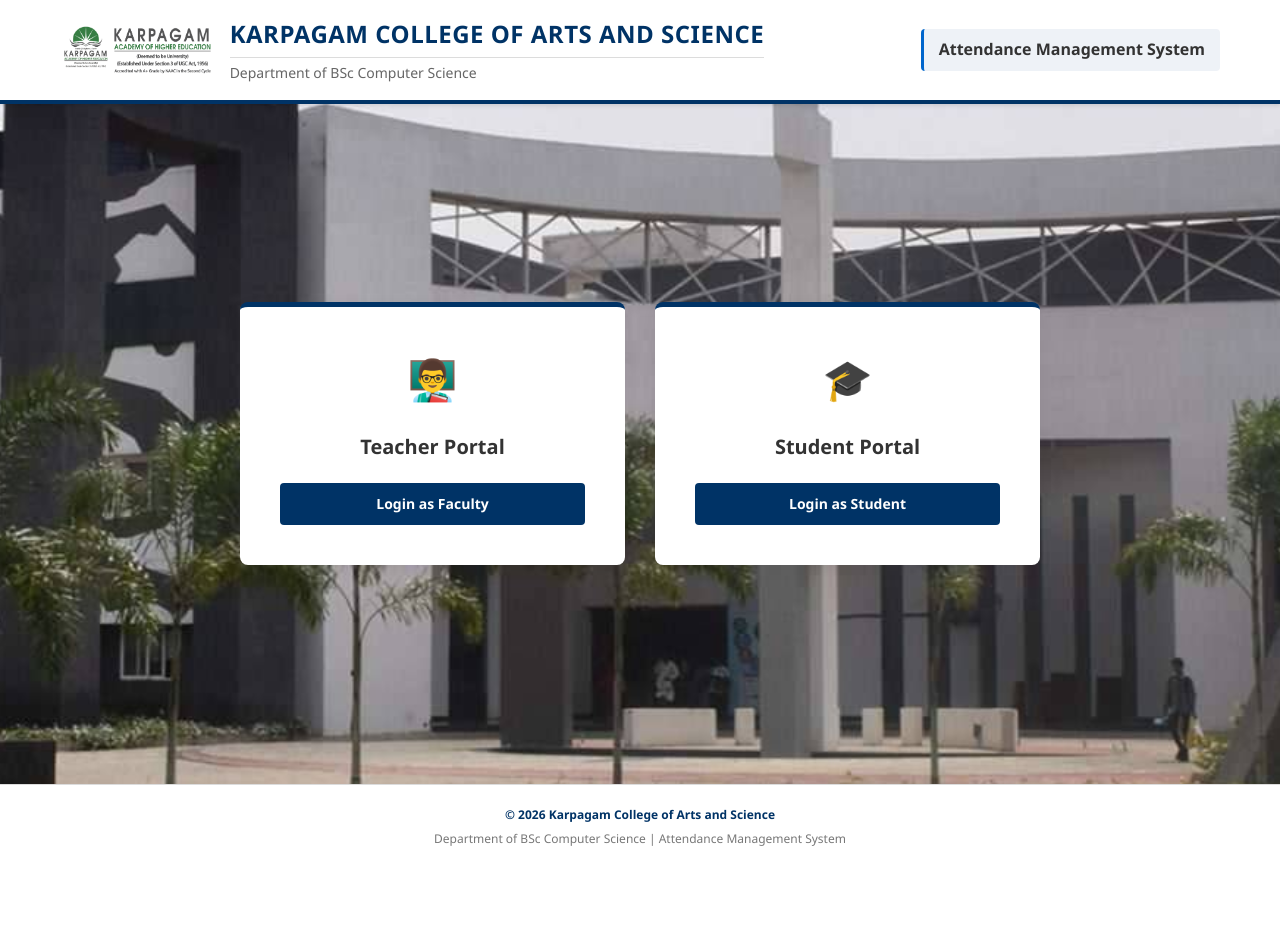
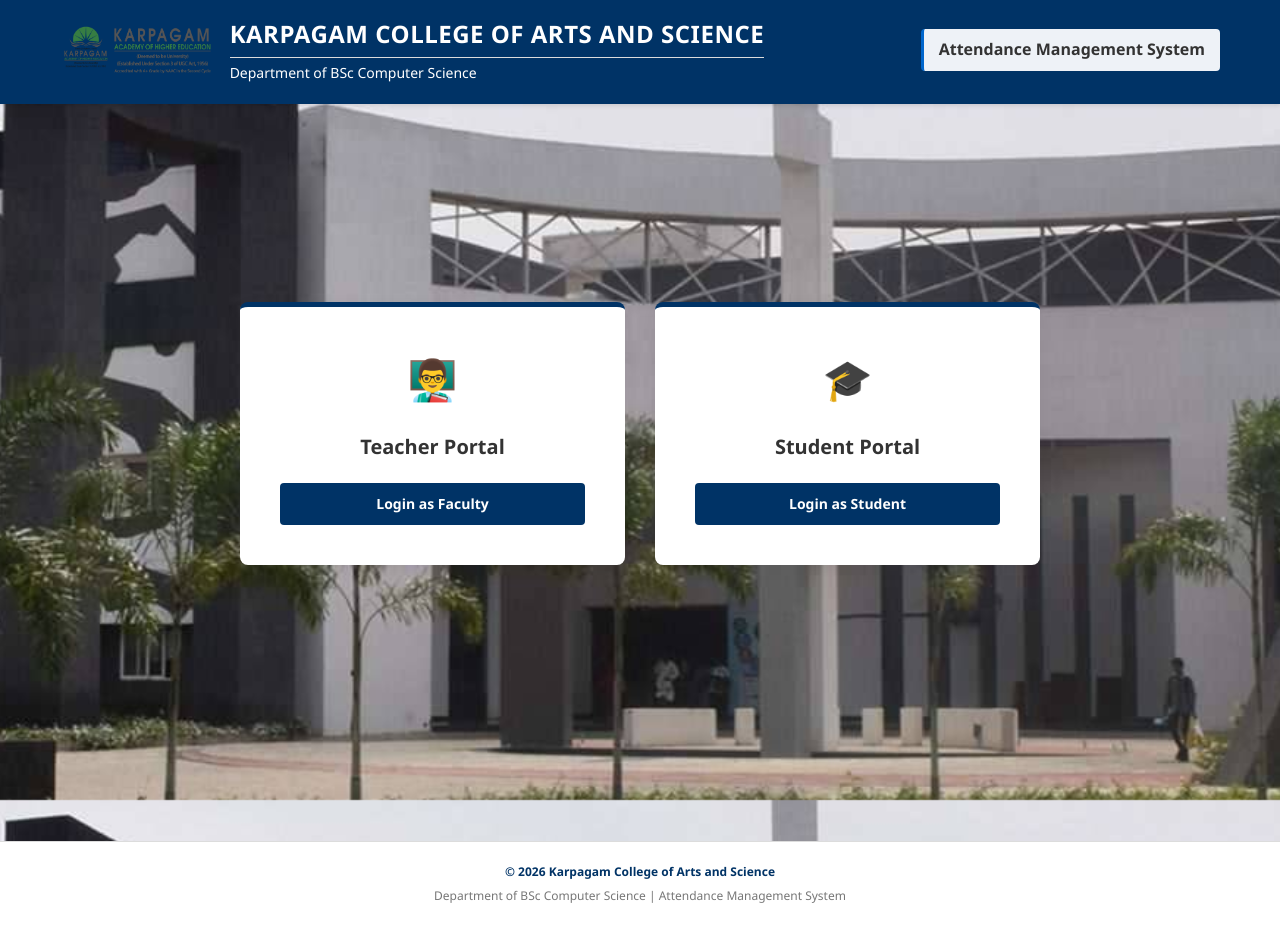
Before and after one commit to Riyasf16/Attendence_management_system, a PHP site: page / in a window 1280 px wide. Before the commit the page ends 846 px from the top, so only its background shows below. Run offline with PHP 8.4, Linux system fonts and the light colour scheme.

Commit message:
style: Update header background and text colors, and adjust footer top margin.

```diff
--- a/styles.css
+++ b/styles.css
@@ -117,7 +117,7 @@
    Header & Branding
    =========================== */
 .college-header {
-    background: var(--white);
+    background: var(--primary);
     border-bottom: 4px solid var(--primary);
     padding: 15px 0;
     box-shadow: var(--shadow);
@@ -151,14 +151,14 @@
 .college-name {
     font-size: 24px;
     font-weight: 700;
-    color: var(--primary);
+    color: var(--white);
     text-transform: uppercase;
     letter-spacing: 0.5px;
 }
 
 .dept-name {
     font-size: 14px;
-    color: var(--text-light);
+    color: var(--white);
     font-weight: 500;
     border-top: 1px solid var(--border);
     padding-top: 4px;
@@ -498,7 +498,7 @@
     color: #777;
     font-size: 12px;
     border-top: 1px solid var(--border);
-    margin-top: 40px;
+    margin-top: 97px;
     background: var(--bg-card);
 }
 
```
